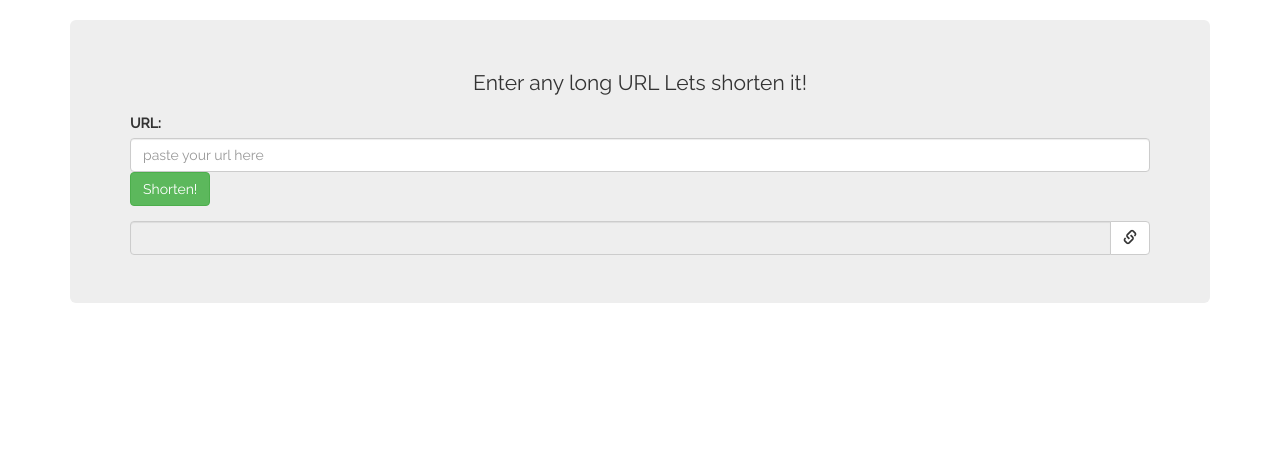
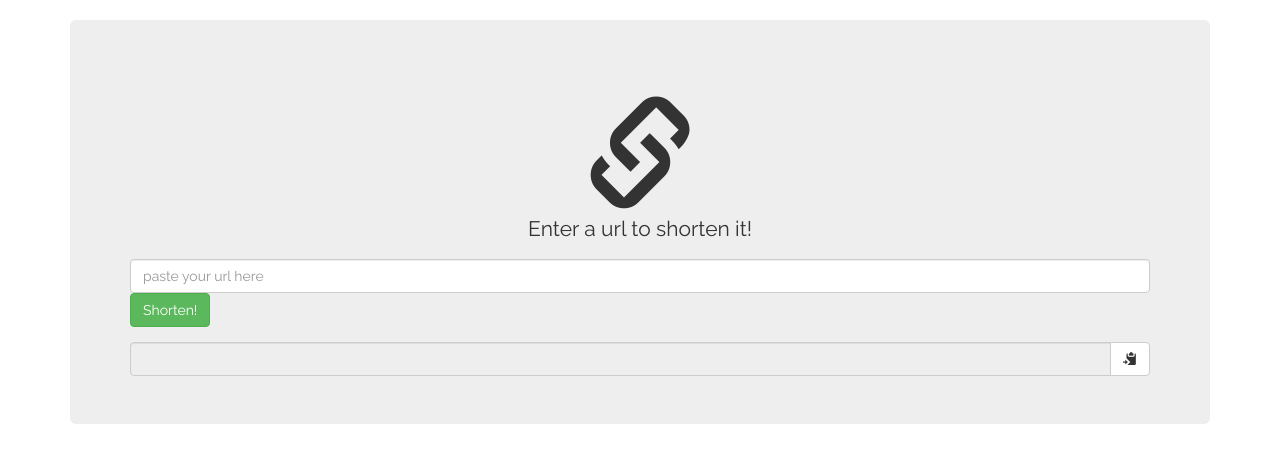
Before and after one commit to Akatsuki06/URLShortener, a Django app: page / in a window 1280 px wide. Shown: the part 52-515 px from the top of the page. Run offline with Django 3.2, Linux system fonts and the light colour scheme; some libraries are stand-ins or nearby versions.

Commit message:
modified the forms

```diff
--- a/basicapp/forms.py
+++ b/basicapp/forms.py
@@ -12,7 +12,7 @@ class LinkForm(forms.ModelForm):
         'targetURL':forms.TextInput(attrs={'class':'form-control','id':'shortenURL','placeholder':'paste your url here'})
         }
         labels={
-        'targetURL':'URL'
+        'targetURL':''
         }
 #url cleaning
     def clean_targetURL(self):
--- a/basicapp/static/css/app.css
+++ b/basicapp/static/css/app.css
@@ -6,3 +6,6 @@ body {
 * {
   font-family: Raleway;
 }
+.large {
+    font-size: 5.2em;
+}
--- a/basicapp/templates/index.html
+++ b/basicapp/templates/index.html
@@ -2,10 +2,14 @@
 
 {% block bodyblock %}
 
-<p class="text-center">Enter any long URL Lets shorten it!</p>
+<p class="text-center">
+<br><span class="glyphicon glyphicon-link large"></span><br>
+Enter a url to shorten it!
+<br>
+</p>
     <form class="form-group" method="post">
       {%csrf_token%}
-      <div class="form-group">
+      <div class="form-group ">
           {{form}}
           <input class="btn btn-success"  type="submit" name="" value="Shorten!">
       </div>
@@ -13,12 +17,17 @@
   </form>
 
 <div class="input-group">
-    <input type="text" class="form-control" value="{{shortenurl}}"  id="copy-input" readonly="true">
-    <span class="input-group-btn">
-      <button class="btn btn-default" type="button"  data-placement="button"
-          title="Copy" onclick="copyText()">
-        <span class="glyphicon glyphicon-link"></span>
-      </button>
-    </span>
-  </div>
+  {% if shortenurl|length > 0 %}
+<a href="{{shortenurl}}" target='_blank'>
+  <input type="url" class="form-control" id="copy-input" value='{{shortenurl}}' readonly="true" ></a>
+  {% else %}
+  <input type="text" class="form-control" id="copy-input" readonly="true">
+  {% endif %}
+      <span class="input-group-btn">
+        <button class="btn btn-default" type="button"  data-placement="button"
+            title="Copy" onclick="copyText()">
+          <span class="glyphicon glyphicon-copy"></span>
+        </button>
+      </span>
+
 {% endblock bodyblock %}
```
Also changed, not shown: db.sqlite3.
